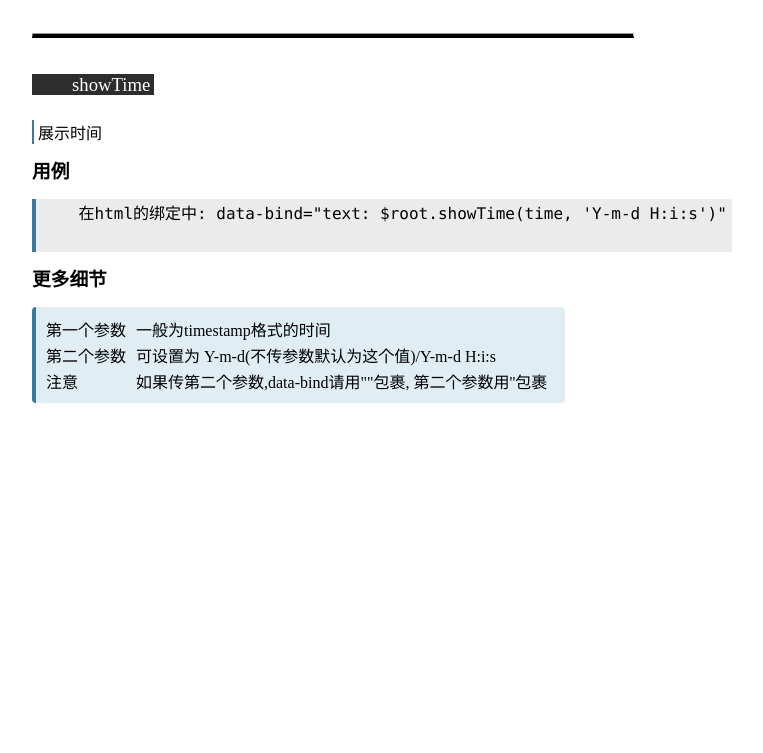
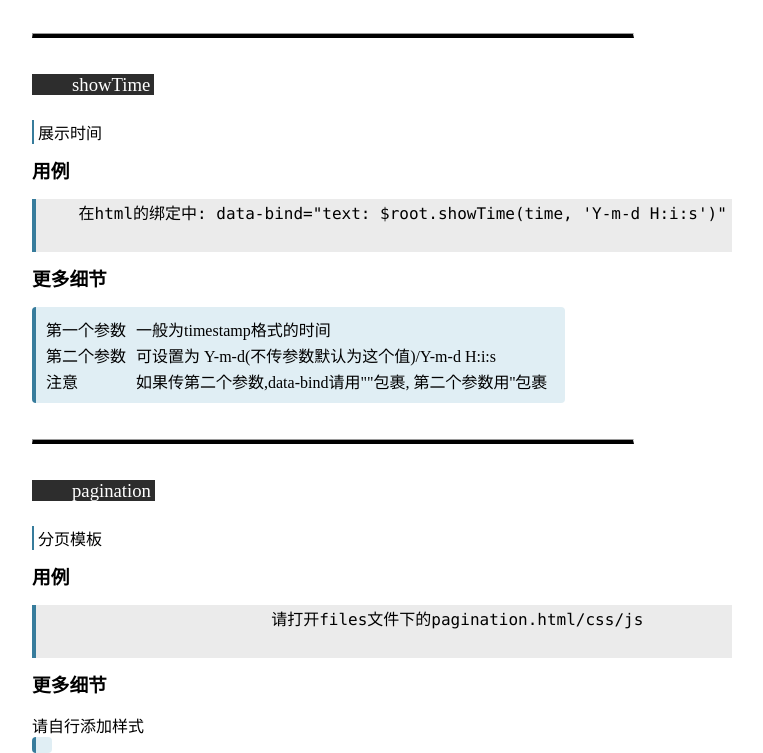
Before and after one commit to amangege/Ruanyun-FrontEnd-Framework, a plain HTML site: page Web/index.html in a window 1280 px wide. Shown: the part 1437-2190 px from the top of the page, without its empty margins (368-1131 px from the left). Before the commit the page ends 1840 px from the top, so only its background shows below. Drawn offline with Linux system fonts and the light colour scheme.

Commit message:
添加说明

```diff
--- a/Web/index.html
+++ b/Web/index.html
@@ -126,6 +126,24 @@
                         </tr>
                     </table>
                 </article>
+                <hr>
+                <article id='pagination'>
+                    <h3>
+                        <span class="code-title">pagination</span>
+                    </h3>
+                    <p><span class='introduction'>分页模板</span></p>
+                    <h3>用例</h3>
+                    <pre>
+                        请打开files文件下的pagination.html/css/js
+                    </pre>
+                    <h3>更多细节</h3>
+                    <table class='moreDetails'>
+                        <tr>
+                            请自行添加样式
+                        </tr>
+                    </table>
+                </article>
+
 
             </section>
         </main>
```
